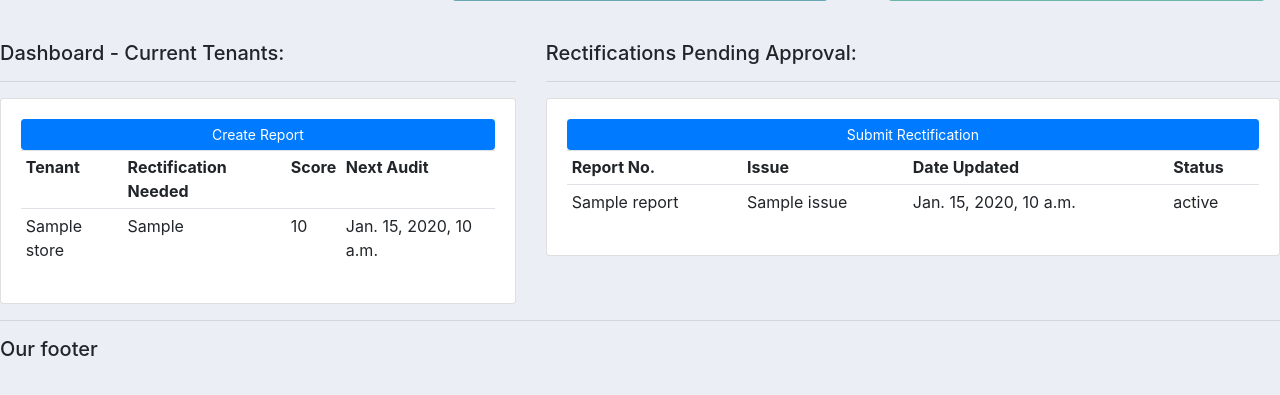
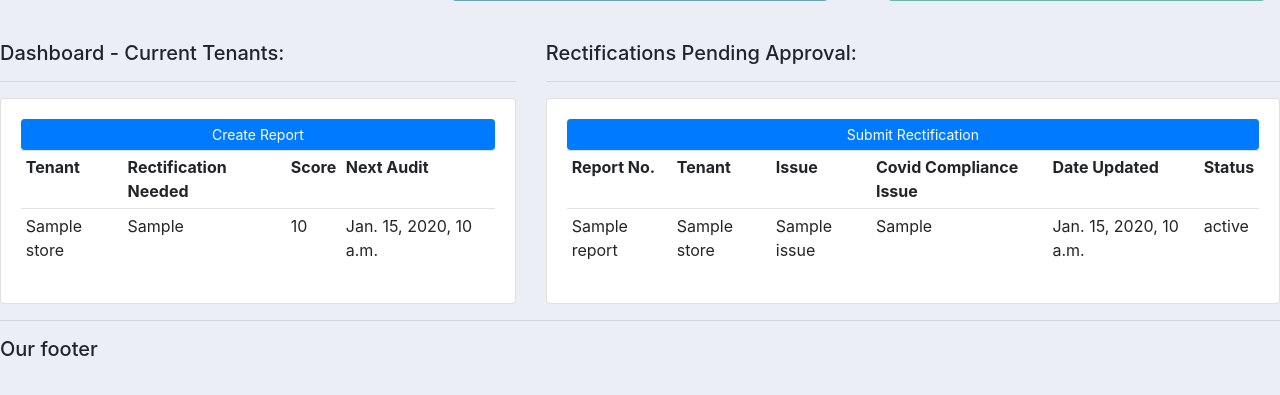
Before and after one commit to SS0706/SingHealthWebApp, a Django app: template accounts/templates/accounts/dashboard.html in a window 1280 px wide. Shown: the part 290-685 px from the top of the page. Run offline with Django 3.2, Linux system fonts and the light colour scheme; the template is opened without the code that fills it: most values are stand-ins (such as "Sample title", 1, 10 or a date in 2020); some libraries are stand-ins or nearby versions.

Commit message:
updated report and order models for clarity

```diff
--- a/accounts/forms.py
+++ b/accounts/forms.py
@@ -12,7 +12,7 @@ class RectifyForm(forms.ModelForm):
 class CreateReportForm(forms.ModelForm):
     class Meta:
         model = Report
-        fields =  ['tenant_name', 'issue']
+        fields =  ['store', 'issue']
 
     def __init__(self, *args, **kwargs):
         super(CreateReportForm, self).__init__(*args, **kwargs)
--- a/accounts/models.py
+++ b/accounts/models.py
@@ -54,14 +54,15 @@ class Store(models.Model):
         return self.name
 
 class Report(models.Model):
-    tenant_name = models.CharField(max_length=200, null=True)
+    store = models.ForeignKey(Store, null=True, on_delete=models.SET_NULL)
+    report_number = models.CharField(max_length=200, null=True)
     phone = models.CharField(max_length=200, null=True)
     email = models.CharField(max_length=200, null=True)
     issue = models.ForeignKey(NonFBChecklist, null=True, on_delete=models.SET_NULL)
     date_created = models.DateTimeField(auto_now_add=True, null=True)
 
     def __str__(self):
-        return self.tenant_name #give name in the admin panel
+        return self.report_number #give name in the admin panel
 
 
 
--- a/accounts/templates/accounts/dashboard.html
+++ b/accounts/templates/accounts/dashboard.html
@@ -41,7 +41,9 @@
    <table class="table table-sm">
     <tr>
      <th>Report No.</th>
+     <th>Tenant</th>
      <th>Issue</th>
+     <th>Covid Compliance Issue</th>
      <th>Date Updated</th>
      <th>Status</th>
     </tr>
@@ -49,7 +51,9 @@
     {% for order in orders %}
         <tr>
             <td>{{order.report}}</td>
+            <td>{{order.store}}</td>
             <td>{{order.issue}}</td>
+            <td>{{order.covid_compliance}}</td>
             <td>{{order.date_created}}</td>
             <td>{{order.status}}</td>
         </tr>
```
Also changed, not shown: accounts/migrations/0032_auto_20210323_1538.py (added), accounts/migrations/0033_report_report_number.py (added), db.sqlite3.
